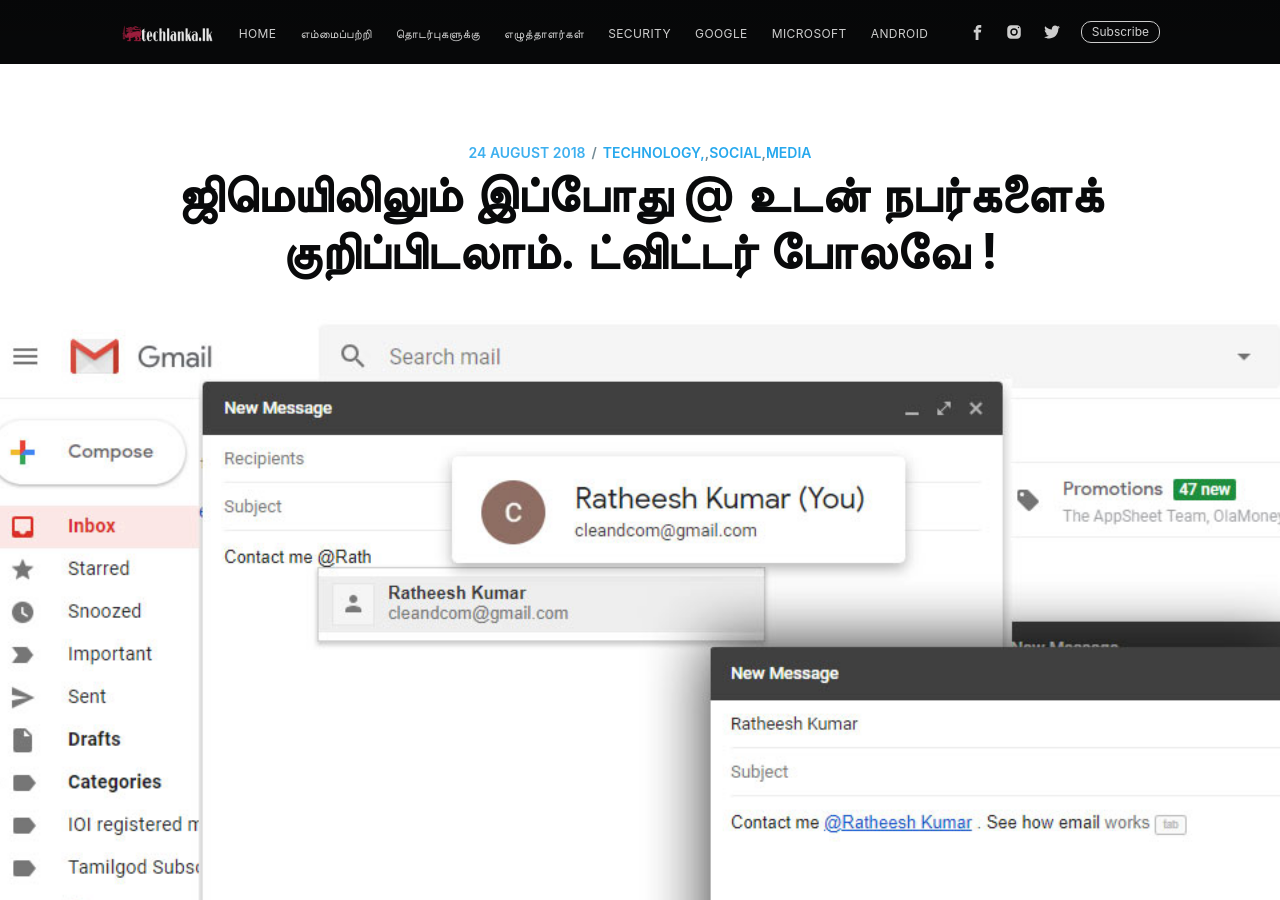
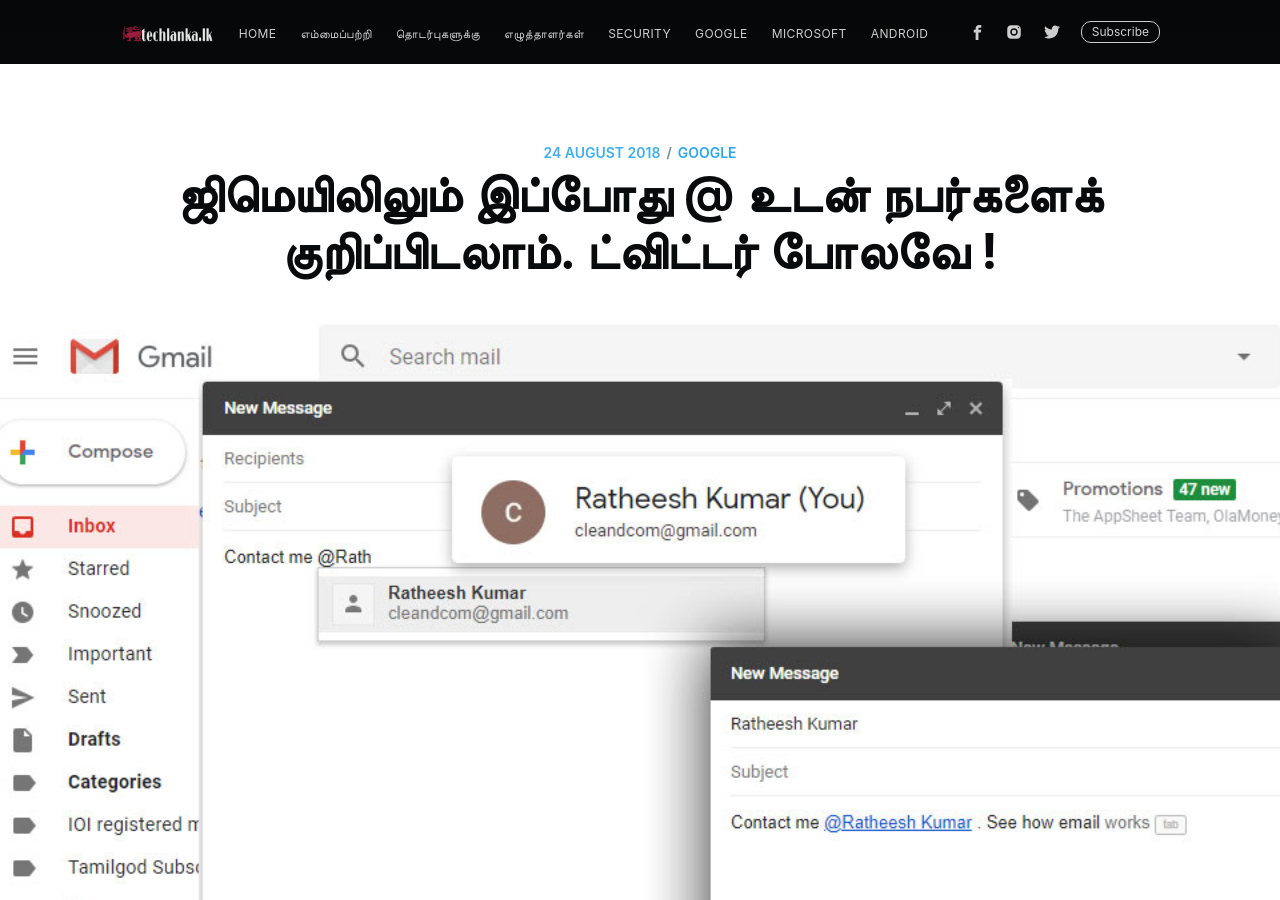
Before and after one commit to techlanka/blog, a Jekyll site: the page built from _posts/2018-07-09-gmail-new-feature-@replies.md, in a window 1280 px wide and 900 px high. Built offline with Jekyll 4.4.1, drawn with Linux system fonts in a browser that asks for light colours; nearby versions of some CDN libraries; comment, search, counter and statistics services are not loaded.

Commit message:
Update from Forestry.io - Updated 2018-07-09-gmail-new-feature-@replies.md

```diff
--- a/_posts/2018-07-09-gmail-new-feature-@replies.md
+++ b/_posts/2018-07-09-gmail-new-feature-@replies.md
@@ -1,16 +1,17 @@
 ---
 layout: post
 current: post
-cover: 'assets/images/Gmail-lets-you-@-mention-people.jpg'
-navigation: True
+cover: assets/images/Gmail-lets-you-@-mention-people.jpg
+navigation: true
 title: ஜிமெயிலிலும் இப்போது @ உடன் நபர்களைக் குறிப்பிடலாம். ட்விட்டர் போலவே !
-date: 2018-08-24 13:18:00
-tags: Technology, Social Media
+date: 2018-08-24 13:18:00 +0000
+tags:
+- google
 class: post-template
-subclass: 'post tag-fiction'
+subclass: post tag-fiction
 author: mirshad
+
 ---
-
 Now Gmail lets you ‘@’ mention people to link them with their email ID in email's body.
 
 ஜிமெயில் சமீபத்தில் அறிவிக்கப்பட்ட சில அறிவுபூர்ணமான புதுப்பித்தல்கள் புது அம்சங்களைக் கொண்டவை. ஸ்மார்ட் கம்போஸ் மற்றும் உள்வரும் செய்திகளுக்கான உறக்கநிலை பொத்தான் ( Snooze Button) ஆகியன உள்ளன.
```
